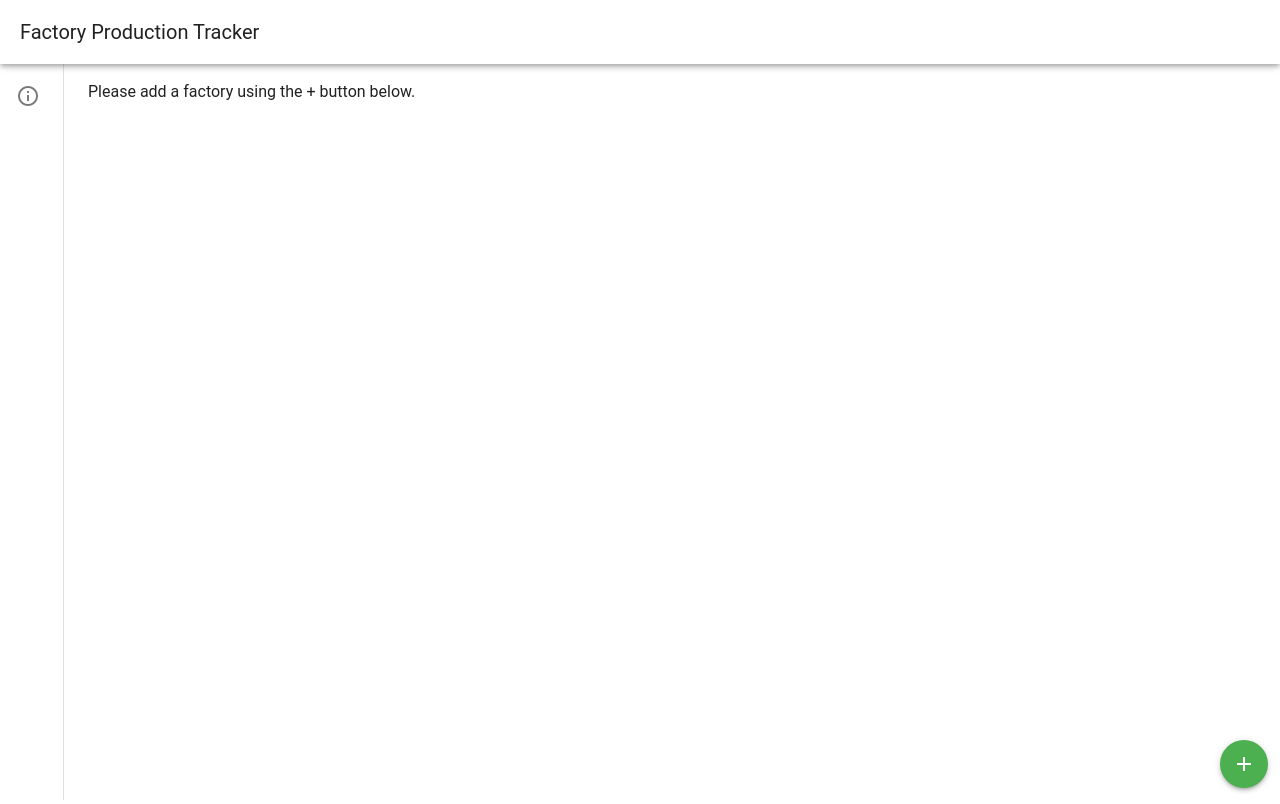
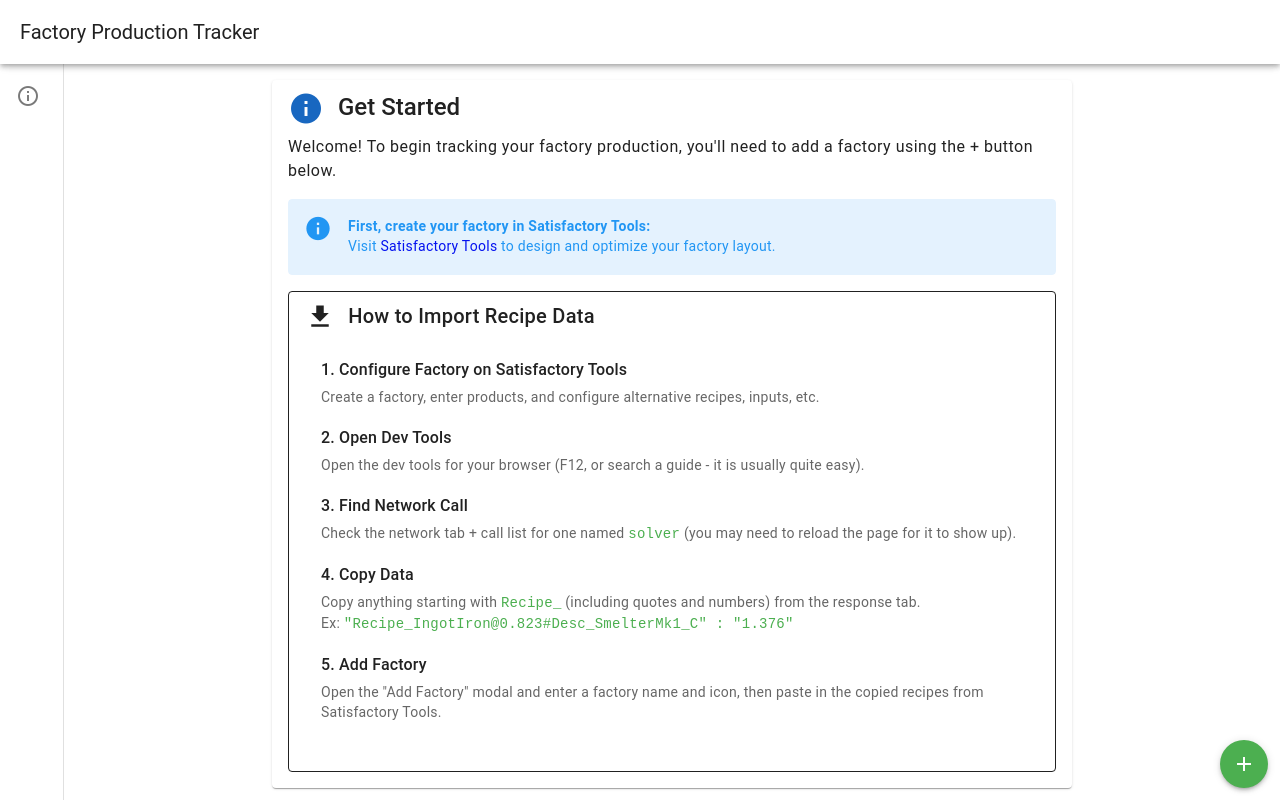
Before and after one commit to ammesonb/satisfactory-prod-tracker, a Vue app: page / in a window 1280 px wide. Built offline with nearby package versions, Linux system fonts and the light colour scheme.

Commit message:
Adds instructions

```diff
--- a/components.d.ts
+++ b/components.d.ts
@@ -13,7 +13,9 @@ declare module 'vue' {
     ErrorModal: typeof import('./src/ErrorModal.vue')['default']
     FactoryDrawer: typeof import('./src/FactoryDrawer.vue')['default']
     FactoryRow: typeof import('./src/FactoryRow.vue')['default']
+    GettingStarted: typeof import('./src/components/GettingStarted.vue')['default']
     IconSelector: typeof import('./src/components/IconSelector.vue')['default']
+    VAlert: typeof import('vuetify/components')['VAlert']
     VApp: typeof import('vuetify/components')['VApp']
     VAppBar: typeof import('vuetify/components')['VAppBar']
     VAppBarTitle: typeof import('vuetify/components')['VAppBarTitle']
@@ -31,6 +33,7 @@ declare module 'vue' {
     VImg: typeof import('vuetify/components')['VImg']
     VList: typeof import('vuetify/components')['VList']
     VListItem: typeof import('vuetify/components')['VListItem']
+    VListItemContent: typeof import('vuetify/components')['VListItemContent']
     VListItemSubtitle: typeof import('vuetify/components')['VListItemSubtitle']
     VListItemTitle: typeof import('vuetify/components')['VListItemTitle']
     VMain: typeof import('vuetify/components')['VMain']
--- a/src/App.vue
+++ b/src/App.vue
@@ -1,6 +1,7 @@
 <script setup lang="ts">
 import { useFactoryStore } from '@/stores/factory'
 import { ref } from 'vue'
+import GettingStarted from '@/components/GettingStarted.vue'
 
 const factoryStore = useFactoryStore()
 const showAddFactoryModal = ref(false)
@@ -21,7 +22,7 @@ const handleAddFactory = (factoryData: { name: string; icon: string; recipes: st
         <p v-if="factoryStore.hasFactories && !factoryStore.selected">
           Select a factory from the sidebar to view its production chain.
         </p>
-        <p v-if="!factoryStore.hasFactories">Please add a factory using the + button below.</p>
+        <GettingStarted v-if="!factoryStore.hasFactories" />
       </v-container>
       <v-fab
         icon="mdi-plus"
@@ -37,4 +38,8 @@ const handleAddFactory = (factoryData: { name: string; icon: string; recipes: st
   </v-app>
 </template>
 
-<style scoped></style>
+<style scoped>
+code {
+  color: green;
+}
+</style>
--- /dev/null
+++ b/src/components/GettingStarted.vue
@@ -0,0 +1,82 @@
+<script setup lang="ts">
+const steps = [
+  {
+    title: 'Configure Factory on Satisfactory Tools',
+    description:
+      'Create a factory, enter products, and configure alternative recipes, inputs, etc.',
+  },
+  {
+    title: 'Open Dev Tools',
+    description:
+      'Open the dev tools for your browser (F12, or search a guide - it is usually quite easy).',
+  },
+  {
+    title: 'Find Network Call',
+    description: `Check the network tab + call list for one named <code class="text-green">solver</code>
+      (you may need to reload the page for it to show up).
+    `,
+  },
+  {
+    title: 'Copy Data',
+    description: `Copy anything starting with <code class="text-green">Recipe_</code> (including quotes and numbers) from the response tab.
+      <br />
+      Ex: <code class="text-green">"Recipe_IngotIron@0.823#Desc_SmelterMk1_C" : "1.376"</code>
+    `,
+  },
+  {
+    title: 'Add Factory',
+    description:
+      'Open the "Add Factory" modal and enter a factory name and icon, then paste in the copied recipes from Satisfactory Tools.',
+  },
+]
+</script>
+
+<template>
+  <v-card class="mx-auto" max-width="800">
+    <v-card-title class="text-h5">
+      <v-icon class="mr-2" color="primary">mdi-information</v-icon>
+      Get Started
+    </v-card-title>
+    <v-card-text>
+      <p class="text-body-1 mb-4">
+        Welcome! To begin tracking your factory production, you'll need to add a factory using the +
+        button below.
+      </p>
+
+      <v-alert type="info" variant="tonal" class="mb-4">
+        <strong>First, create your factory in Satisfactory Tools:</strong><br />
+        Visit
+        <a
+          href="https://www.satisfactorytools.com/1.0/production"
+          target="_blank"
+          class="text-decoration-none"
+          >Satisfactory Tools</a
+        >
+        to design and optimize your factory layout.
+      </v-alert>
+
+      <v-card variant="outlined">
+        <v-card-title class="text-h6">
+          <v-icon class="mr-2">mdi-download</v-icon>
+          How to Import Recipe Data
+        </v-card-title>
+        <v-card-text>
+          <div class="pa-4">
+            <div v-for="(step, index) in steps" :key="index" class="mb-4">
+              <div class="text-subtitle-1 font-weight-medium mb-1">
+                {{ index + 1 }}. {{ step.title }}
+              </div>
+              <div class="text-body-2 text-medium-emphasis" v-html="step.description"></div>
+            </div>
+          </div>
+        </v-card-text>
+      </v-card>
+    </v-card-text>
+  </v-card>
+</template>
+
+<style scoped>
+code {
+  color: green;
+}
+</style>
--- a/src/errors/recipe-errors.ts
+++ b/src/errors/recipe-errors.ts
@@ -22,7 +22,7 @@ export class RecipeFormatError extends Error implements UserFriendlyError {
               color: 'grey-lighten-4',
               variant: 'tonal',
             },
-            [h('code', { class: 'text-body-2' }, '"recipe_name@efficiency#building": "count"')],
+            [h('code', { class: 'text-body-2' }, `"recipe_name@efficiency#building": "count"`)],
           ),
         ]),
       )
--- a/src/logistics/recipe-parser.ts
+++ b/src/logistics/recipe-parser.ts
@@ -5,7 +5,7 @@ import { RecipeFormatError, InvalidBuildingError, InvalidRecipeError } from '@/e
 export const parseRecipeString = (recipeString: string): Recipe => {
   const dataStore = useDataStore()
 
-  if (!recipeString.match(/^"\w+@[\d.]+#\w+": "[\d.]+"\s*,?\s*$/)) {
+  if (!recipeString.match(/^"?\w+@[\d.]+#\w+"?: "[\d.]+"\s*,?\s*$/)) {
     throw new RecipeFormatError(recipeString)
   }
 
```
